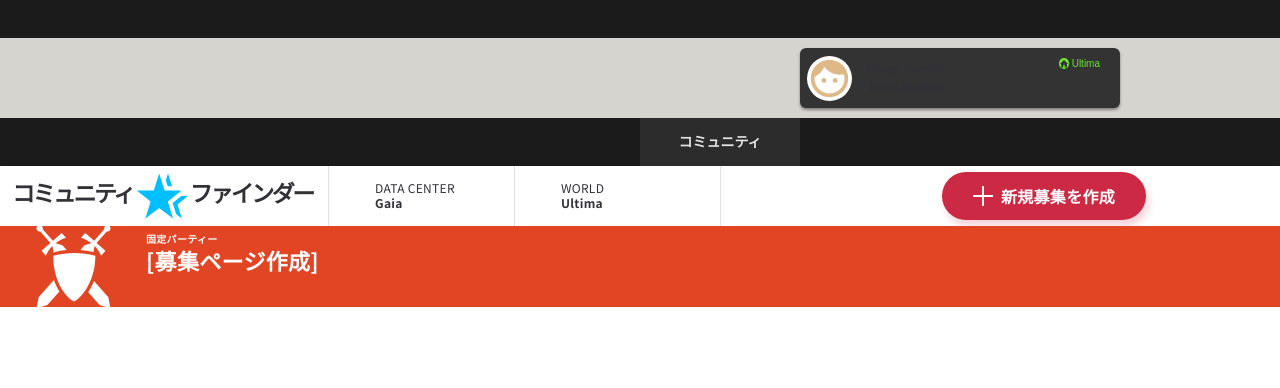
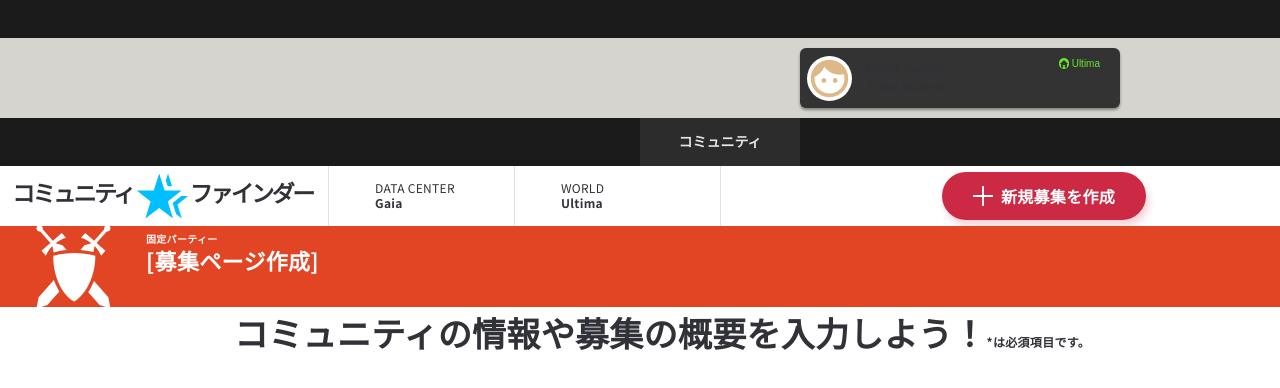
Before and after one commit to tynmarket/react-vite, a React (Vite) app: page /new in a window 1280 px wide. Shown: the top 388 px of the page. Built offline with nearby package versions, Linux system fonts and the light colour scheme.

Commit message:
文言など追加

```diff
--- a/src/NewPage.css
+++ b/src/NewPage.css
@@ -9,6 +9,11 @@
     height: 81px;
     padding-right: 22px;
     color: #fff;
+  }
+
+  .detail {
+    width: 1080px;
+    padding-left: 134px;
   }
 }
 
@@ -28,4 +33,17 @@
     line-height: 33px;
   }
 }
+
+/**
+ * detail
+ */
+.detail {
+  .info {
+    margin-bottom: 20px;
+    font-size: 34px;
+  }
+  .time {
+
+  }
 }
+}
--- a/src/NewPage.tsx
+++ b/src/NewPage.tsx
@@ -13,6 +13,12 @@ export default function NewPage() {
           </div>
         </div>
       </div>
+      <div class="detail mx-auto">
+        <div class="info font-bold">
+          コミュニティの情報や募集の概要を入力しよう！
+          <span class="font-12 font-bold">*は必須項目です。</span>
+        </div>
+      </div>
     </div>
   );
 }
```
